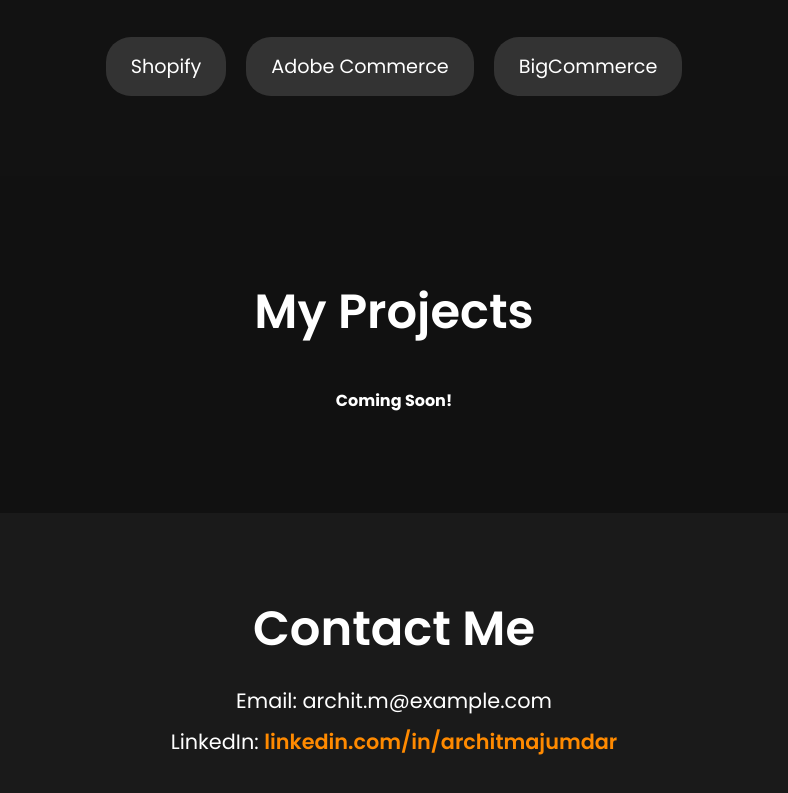
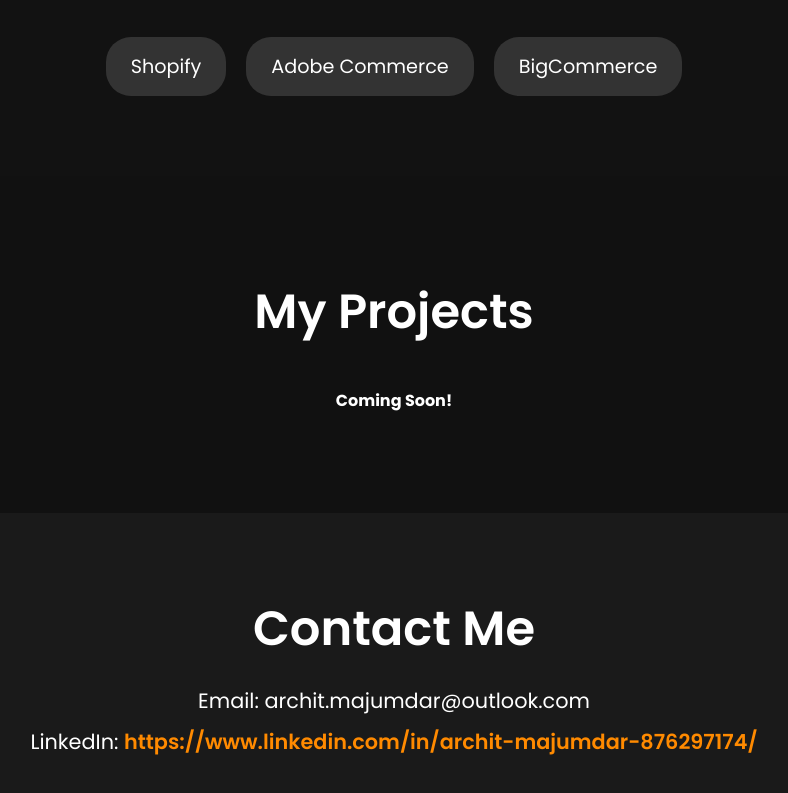
Before and after one commit to ArchiT-786/portfolio, a plain HTML site: page index.html in a window 1280 px wide. Shown: the part 1702-2495 px from the top of the page, without its empty margins (246-1034 px from the left). Drawn offline with Linux system fonts and the light colour scheme.

Commit message:
initial commit

```diff
--- a/index.html
+++ b/index.html
@@ -75,9 +75,9 @@
     <section id="contact" class="contact">
         <div class="content">
             <h2>Contact Me</h2>
-            <p>Email: archit.m@example.com</p>
-            <p>LinkedIn: <a href="https://www.linkedin.com/in/architmajumdar"
-                    target="_blank">linkedin.com/in/architmajumdar</a></p>
+            <p>Email: archit.majumdar@outlook.com</p>
+            <p>LinkedIn: <a href="https://www.linkedin.com/in/archit-majumdar-876297174/"
+                    target="_blank">https://www.linkedin.com/in/archit-majumdar-876297174/</a></p>
         </div>
     </section>
 
```
